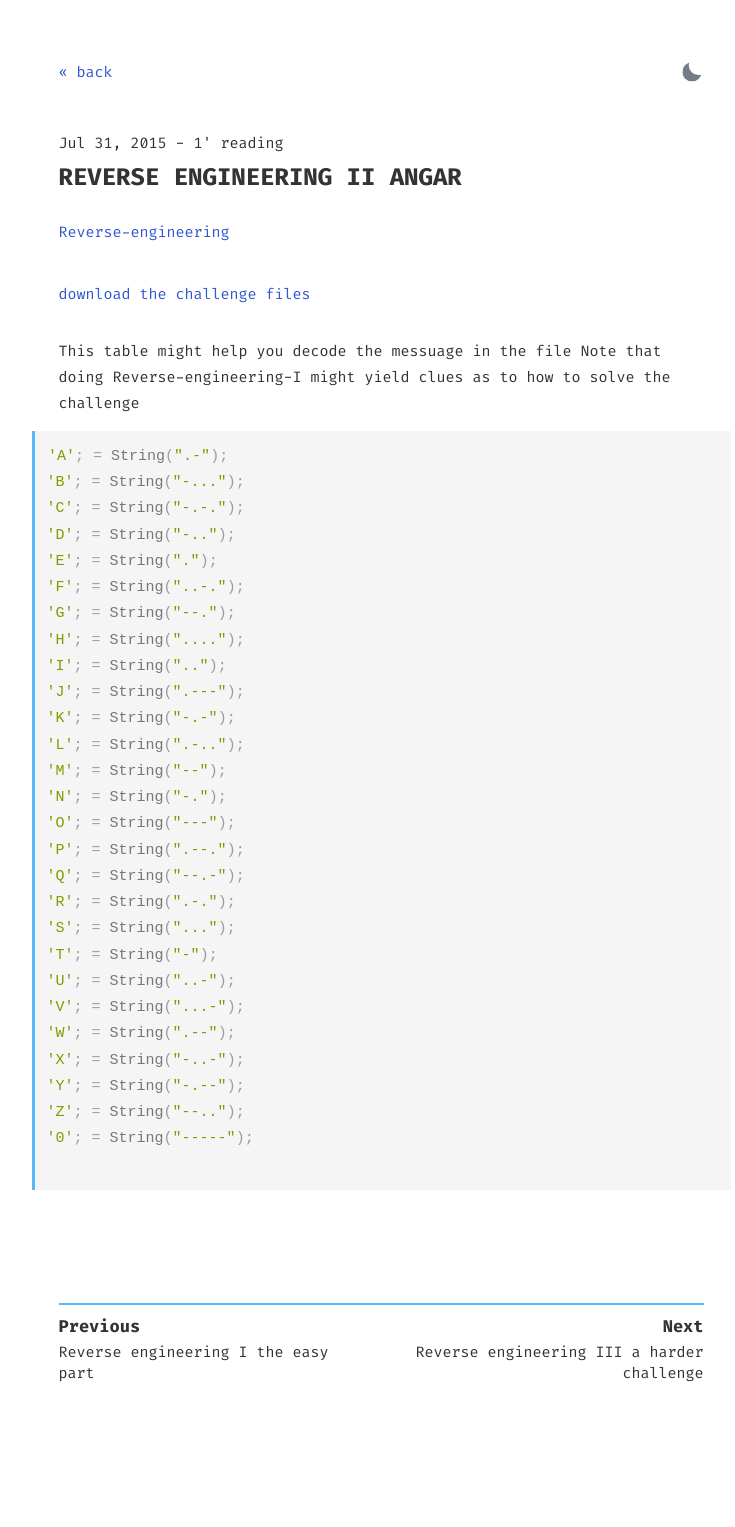
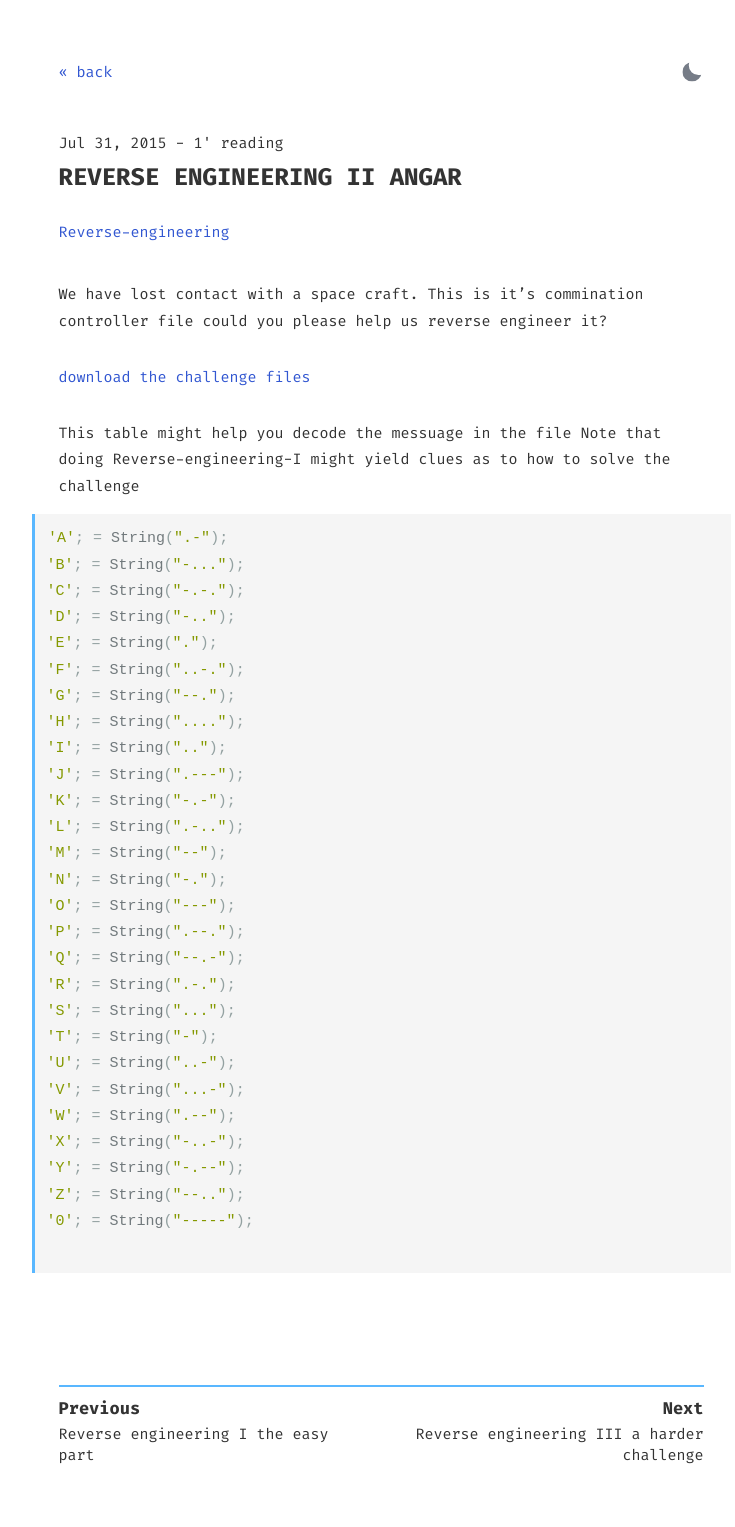
Before and after one commit to Jockky-dev/violet-rabbit-v2, a Jekyll site: the page built from _posts/2015-07-31-Reverse-engineering-II.md, in a window 1280 px wide. Shown: the whole page, without its empty margins (259-994 px from the left). Built offline with Jekyll 4.4.1, drawn with Linux system fonts in a browser that asks for light colours; before the commit the page ends 1445 px from its top, so only the background shows below that.

````diff
--- a/404.html
+++ b/404.html
@@ -3,6 +3,7 @@ layout: page
 title: "404: Page not found"
 permalink: 404.html
 ---
+<!-- tag: 404 challenge -->
 <!-- this is a private page https://pankace.github.io/blue-turtle-77532/ -->
 <div class="flex-row-between">
     <a href="{{ site.github.url }}"><i class="fa fa-home" aria-hidden="true"></i> Home</a>
--- a/_posts/2015-07-31-Reverse-engineering-II.md
+++ b/_posts/2015-07-31-Reverse-engineering-II.md
@@ -1,19 +1,19 @@
 ---
 layout: post
 title: Reverse engineering II angar
-description: remorse.ino.hex
-summary: remorse.ino.hex
+description: comms.ino.hex
+summary: comms.ino.hex
 tags: Reverse-engineering
 minute: 1
 ---
 
-
+We have lost contact with a space craft. This is it's commination controller file could you please help us reverse engineer it?
 
 [download the challenge files](https://pankace.github.io/violet-rabbit-v2/files//Reverse-engineering-II//sketch_jul02a.ino.standard.hex)
 
-
 This table might help you decode the messuage in the file
 Note that doing Reverse-engineering-I might yield clues as to how to solve the challenge
+
 ```cpp
 'A'; = String(".-");
 'B'; = String("-...");
--- /dev/null
+++ b/tag/404Challenge/index.html
@@ -0,0 +1,4 @@
+---
+layout: tag
+tag: 404Challenge
+---
````
Also changed, not shown: images/light-theme.jpg (deleted), images/lighthouse_test.png (deleted).
